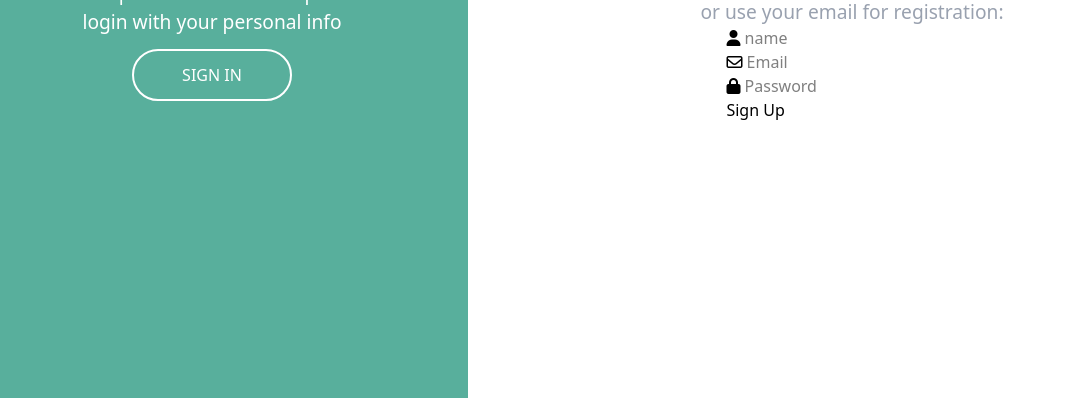
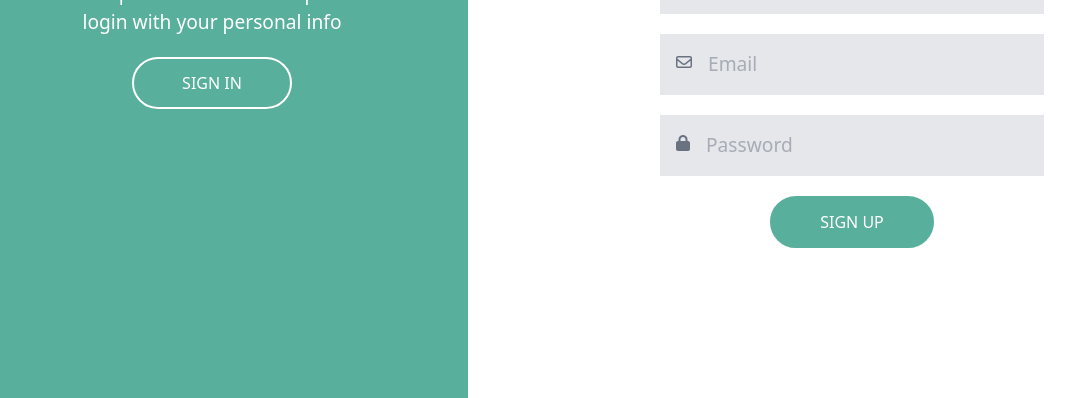
Before and after one commit to rodrigoamb/tela-cadastro-tailwind, a plain HTML site: page index.html in a window 1280 px wide. Shown: the part 402-800 px from the top of the page, without its empty margins (44-1119 px from the left). Drawn offline with nearby package versions, Linux system fonts and the light colour scheme.

Commit message:
tela finalizada

```diff
--- a/index.html
+++ b/index.html
@@ -16,7 +16,7 @@
   <body>
     <div class="flex flex-row h-screen">
       <div
-        class="bg-[#58AF9C] w-[40%] flex flex-col justify-center items-center text-white gap-3"
+        class="bg-[#58AF9C] w-[40%] flex flex-col justify-center items-center text-white gap-5"
       >
         <h2 class="text-[3rem] font-bold">Welcome Back!</h2>
         <p class="text-[1.2rem] w-[20rem] text-center font-light">
@@ -28,8 +28,8 @@
           >sign in</a
         >
       </div>
-      <div class="flex flex-col justify-center items-center w-[60%]">
-        <div>
+      <div class="flex flex-col justify-center items-center w-[60%] gap-5">
+        <div class="flex flex-col gap-4">
           <h1 class="text-[3rem] font-bold text-[#58AF9C]">Create account</h1>
           <div class="flex flex-row justify-center gap-6">
             <div
@@ -54,26 +54,39 @@
             or use your email for registration:
           </p>
         </div>
-        <form>
-          <div>
+        <form class="w-[50%] flex flex-col gap-5 items-center">
+          <div class="bg-gray-200 p-4 flex flex-row gap-4 text-gray-500 w-full">
             <label for="name">
               <i class="fa-solid fa-user"></i>
             </label>
-            <input type="text" name="name" id="name" placeholder="name" />
+            <input
+              class="text-[1.2rem] w-full focus:outline-none"
+              type="text"
+              name="name"
+              id="name"
+              placeholder="name"
+            />
           </div>
 
-          <div>
+          <div class="bg-gray-200 p-4 flex flex-row gap-4 text-gray-500 w-full">
             <label for="email">
               <i class="fa-regular fa-envelope"></i>
             </label>
-            <input type="email" name="email" id="email" placeholder="Email" />
+            <input
+              class="text-[1.2rem] w-full focus:outline-none"
+              type="email"
+              name="email"
+              id="email"
+              placeholder="Email"
+            />
           </div>
 
-          <div>
+          <div class="bg-gray-200 p-4 flex flex-row gap-4 text-gray-500 w-full">
             <label for="password">
               <i class="fa-solid fa-lock"></i>
             </label>
             <input
+              class="text-[1.2rem] w-full focus:outline-none"
               type="password"
               name="password"
               id="password"
@@ -81,7 +94,12 @@
             />
           </div>
 
-          <button type="submit">Sign Up</button>
+          <button
+            class="w-fit bg-[#58AF9C] border-[#58AF9C] cursor-pointer text-white border-2 py-3 px-12 uppercase rounded-full hover:bg-white hover:text-[#58AF9C]"
+            type="submit"
+          >
+            Sign Up
+          </button>
         </form>
       </div>
     </div>
```
